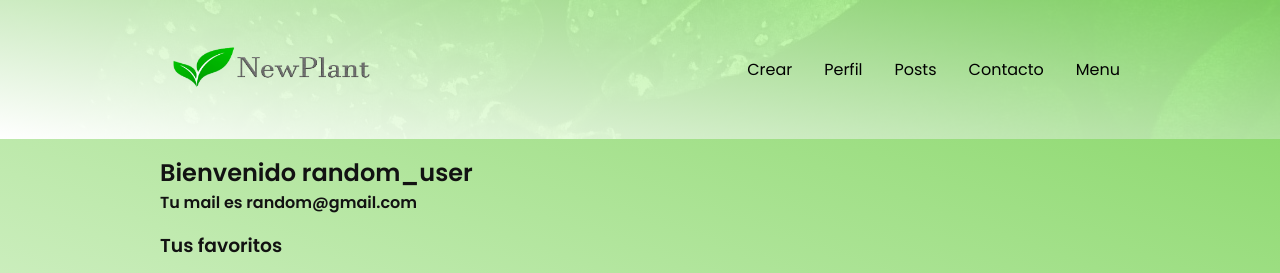
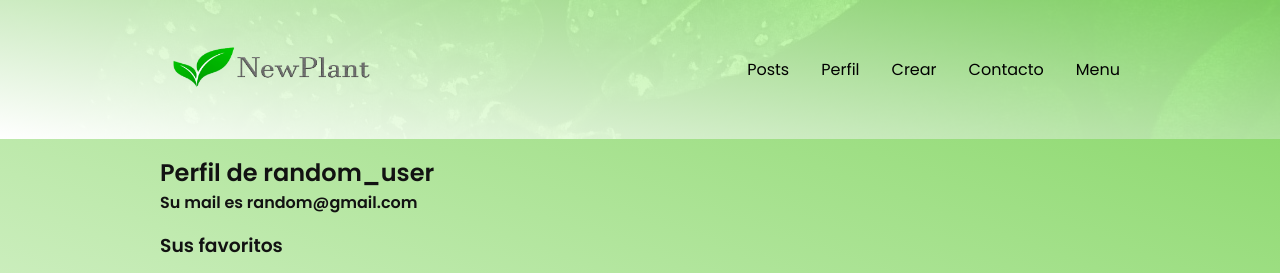
Before and after one commit to bmirandach/tp-diploweb, a Flask app: page /perfil/2 in a window 1280 px wide. Shown: the top 273 px of the page. Run offline with Flask 2, Linux system fonts and the light colour scheme; a user stored in the database is signed in; data comes from the database, SQL or seed files in the repository; some libraries are stand-ins or nearby versions.

Commit message:
Cambia el texto del perfil
Dependiendo si el perfil es propio o lo visita la cuenta admin

```diff
--- a/app/templates/contents.html
+++ b/app/templates/contents.html
@@ -2,7 +2,7 @@
 {% block title %}Posts{% endblock %}
 
 {% block main %}
-<h2 class="title title--normal">Nuestro Contenido</h2>
+<h2 class="title title--normal">Nuestros posts</h2>
 <div class="container">
   {% for post in list_posts %}
   <div class="card">
--- a/app/templates/layout.html
+++ b/app/templates/layout.html
@@ -45,13 +45,12 @@
 
 
         <ul class="navbar__list">
-
+          <li><a class="navbar__link" href="{{ url_for('contents') }}">Posts</a></li>
+          {% if not current_user.is_anonymous %}
+          <li><a class="navbar__link" href="{{ url_for('profile', user_id=current_user.id) }}">Perfil</a></li>
+          {% endif %}
           {% if current_user.admin %}
           <li><a class="navbar__link" href="{{ url_for('create') }}">Crear</a></li>
-            <li><a class="navbar__link" href="{{ url_for('profile', user_id=current_user.id) }}">Perfil</a></li>
-            {% endif %}
-          <li><a class="navbar__link" href="{{ url_for('contents') }}">Posts</a></li>
-          {% if current_user.admin %}
           <li><a class="navbar__link" href="{{ url_for('contact_us') }}">Contacto</a></li>
           {% else %}
           <li><a class="navbar__link" href="{{ url_for('contact') }}">Contacto</a></li>
--- a/app/templates/profile.html
+++ b/app/templates/profile.html
@@ -2,10 +2,15 @@
 {% block title %}Perfil{% endblock %}
 
 {% block main %}
+{% if current_user.id == user.id %}
 <h2 class="title title--semibold">Bienvenido {{user.username}}</h2>
 <h4 class="subtitle">Tu mail es {{user.email}}</h4>
 <h3 class="subtitle title">Tus favoritos</h3>
-
+{% else %}
+<h2 class="title title--semibold">Perfil de {{user.username}}</h2>
+<h4 class="subtitle">Su mail es {{user.email}}</h4>
+<h3 class="subtitle title">Sus favoritos</h3>
+{% endif %}
 <div class="container">
   {% for post in list_posts %}
   <div class="card">
@@ -15,7 +20,7 @@
     <div class="card__body">
       <h4 class="card__title"> {{post.title}} </h4>
       <p class="card__text">Publicado el {{post.timestamp}}</p>
-      <a title="Leer mas" class="card__link" href="{{url_for('content', post_id=post.id)}}">Leer mas</a>
+      <a title="Leer mas" class="card__link" href="{{url_for('content', post_id=post.id)}}">Leer más</a>
     </div>
   </div>
   {% endfor %}
```
